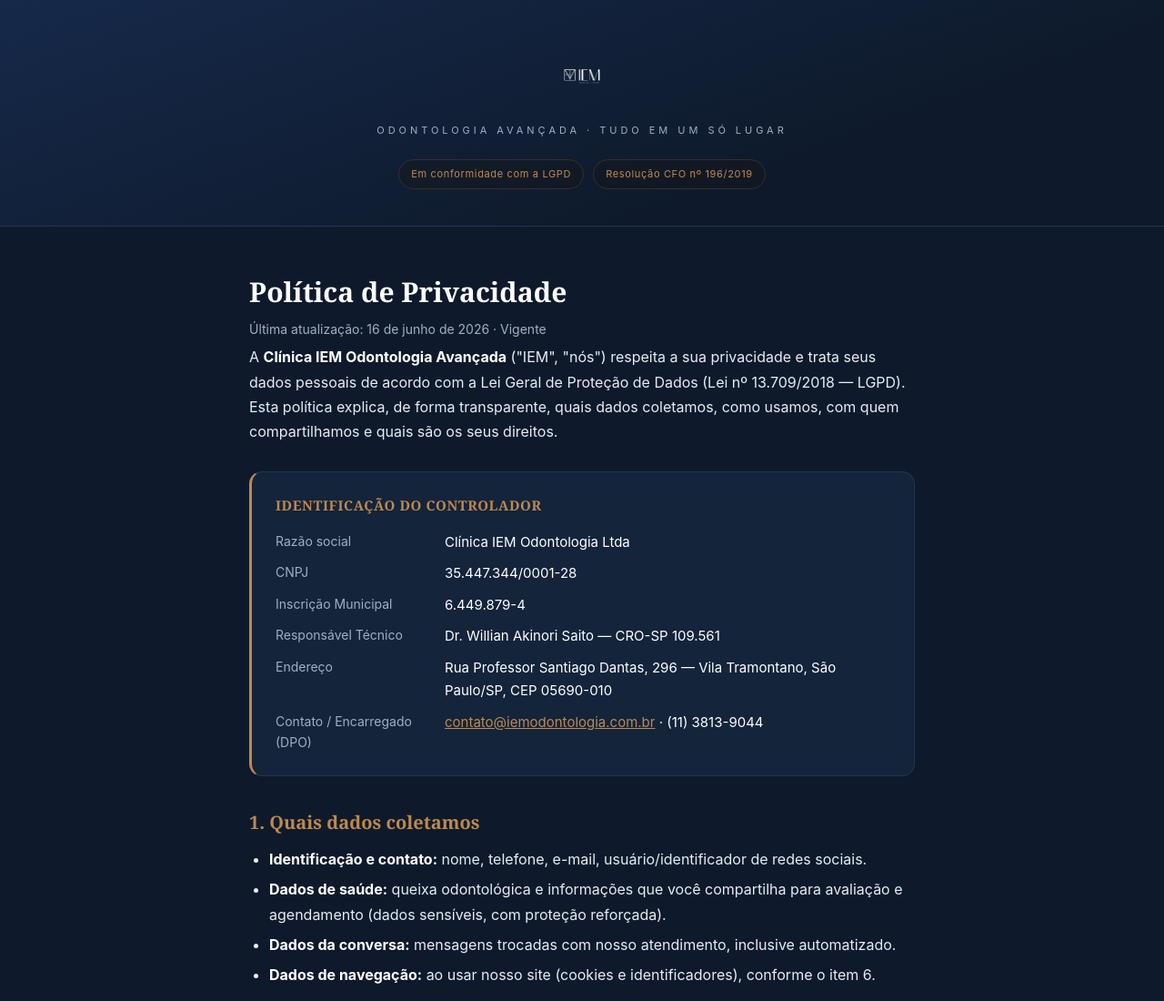
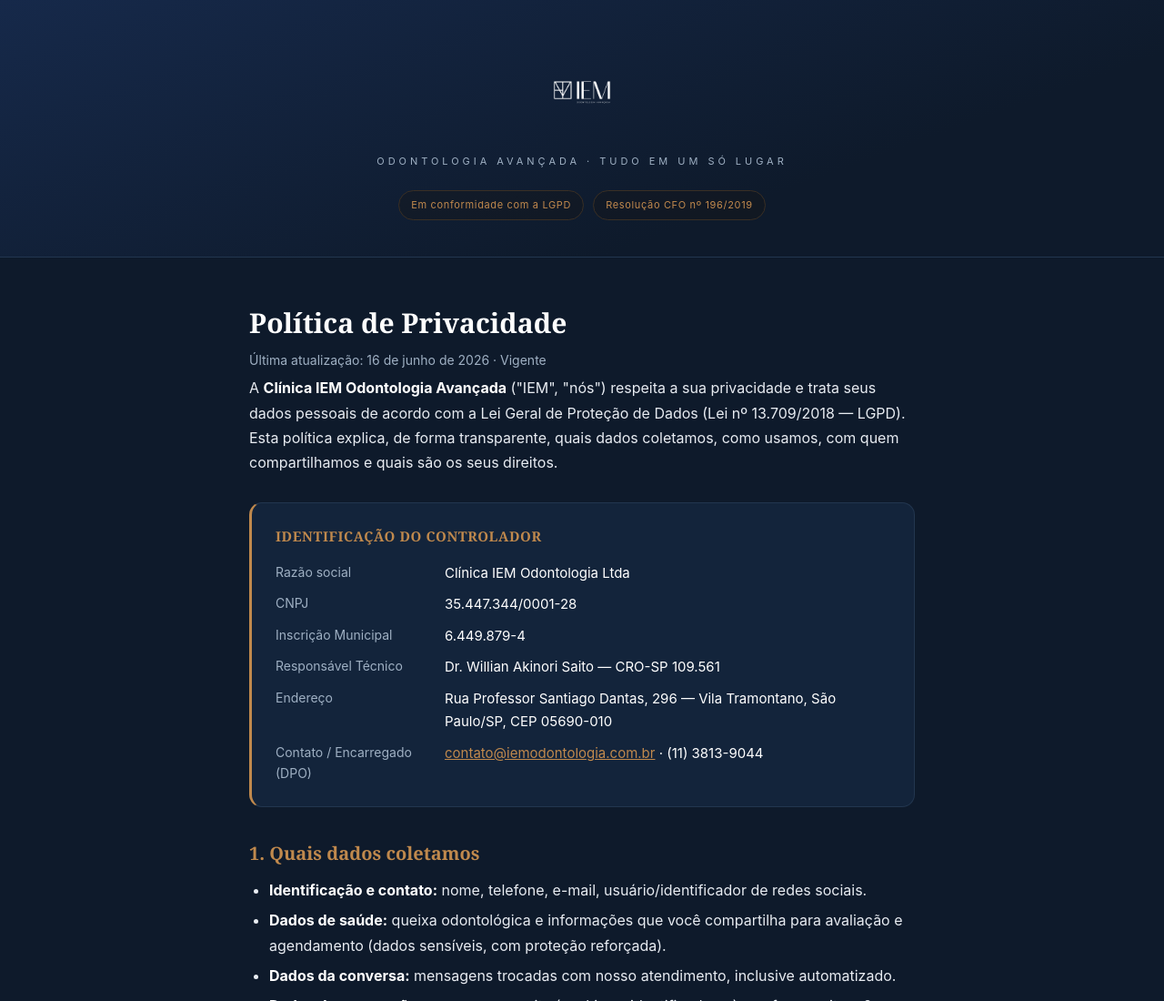
Before and after one commit to marketing892/iem-privacidade, a plain HTML site: page index.html in a window 1280 px wide. Shown: the top 1100 px of the page at 91% size. Drawn offline with Linux system fonts and the light colour scheme.

Commit message:
Logo maior no header

```diff
--- a/index.html
+++ b/index.html
@@ -11,7 +11,7 @@
   body{background:var(--navy);color:var(--ink);font-family:-apple-system,Segoe UI,Roboto,Helvetica,Arial,sans-serif;line-height:1.7;-webkit-font-smoothing:antialiased}
   .wrap{max-width:780px;margin:0 auto;padding:0 24px 80px}
   header{background:linear-gradient(160deg,#16294A,#0E1A2B 70%);border-bottom:1px solid var(--line);padding:54px 24px 40px;text-align:center}
-  .logo{height:58px;margin-bottom:14px}
+  .logo{height:92px;margin-bottom:14px;max-width:88%}
   .sub{font-size:11px;letter-spacing:.36em;text-transform:uppercase;color:var(--muted)}
   .badges{display:flex;gap:10px;justify-content:center;flex-wrap:wrap;margin-top:22px}
   .badge{font-size:11px;letter-spacing:.06em;color:var(--copper);border:1px solid #3a2f24;background:#1a130a40;padding:6px 13px;border-radius:999px}
```
